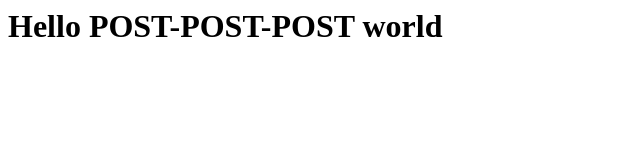
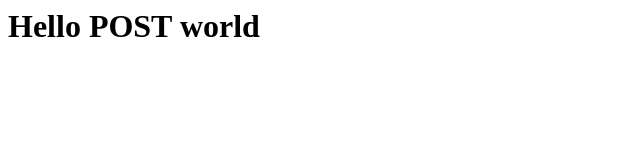
Before and after one commit to shapirovit/git-c, a plain HTML site: page index.html in a window 1280 px wide. Shown: the whole page, without its empty margins (0-640 px from the left). Drawn offline with Linux system fonts and the light colour scheme.

Commit message:
Revert "add index 2 post"
This reverts commit 17286d0c51f3608631d909d85076fc5c072d9b22.

```diff
--- a/index.html
+++ b/index.html
@@ -1 +1 @@
-<h1>Hello POST-POST-POST world</h1>
+<h1>Hello POST world</h1>
```
